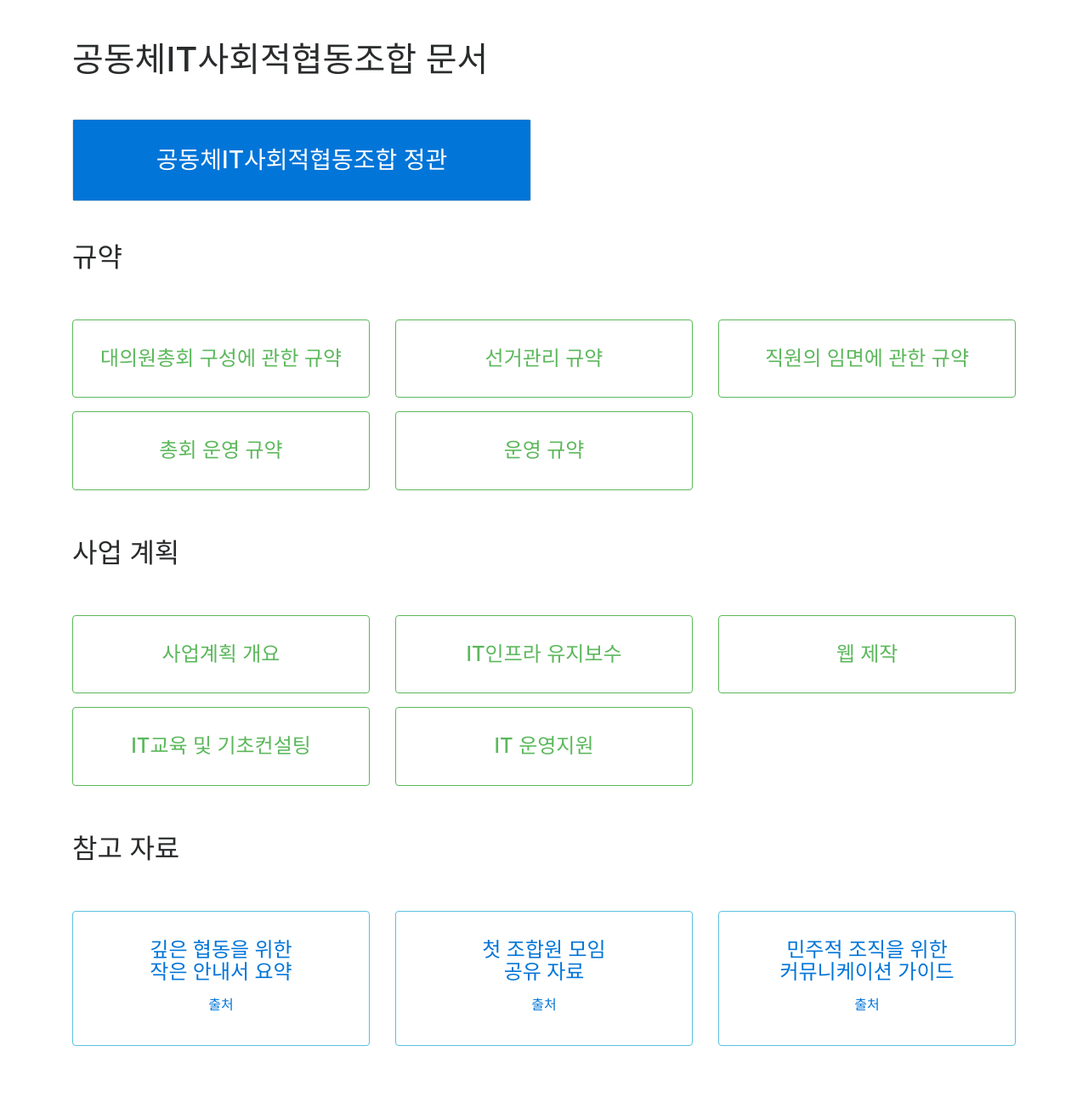
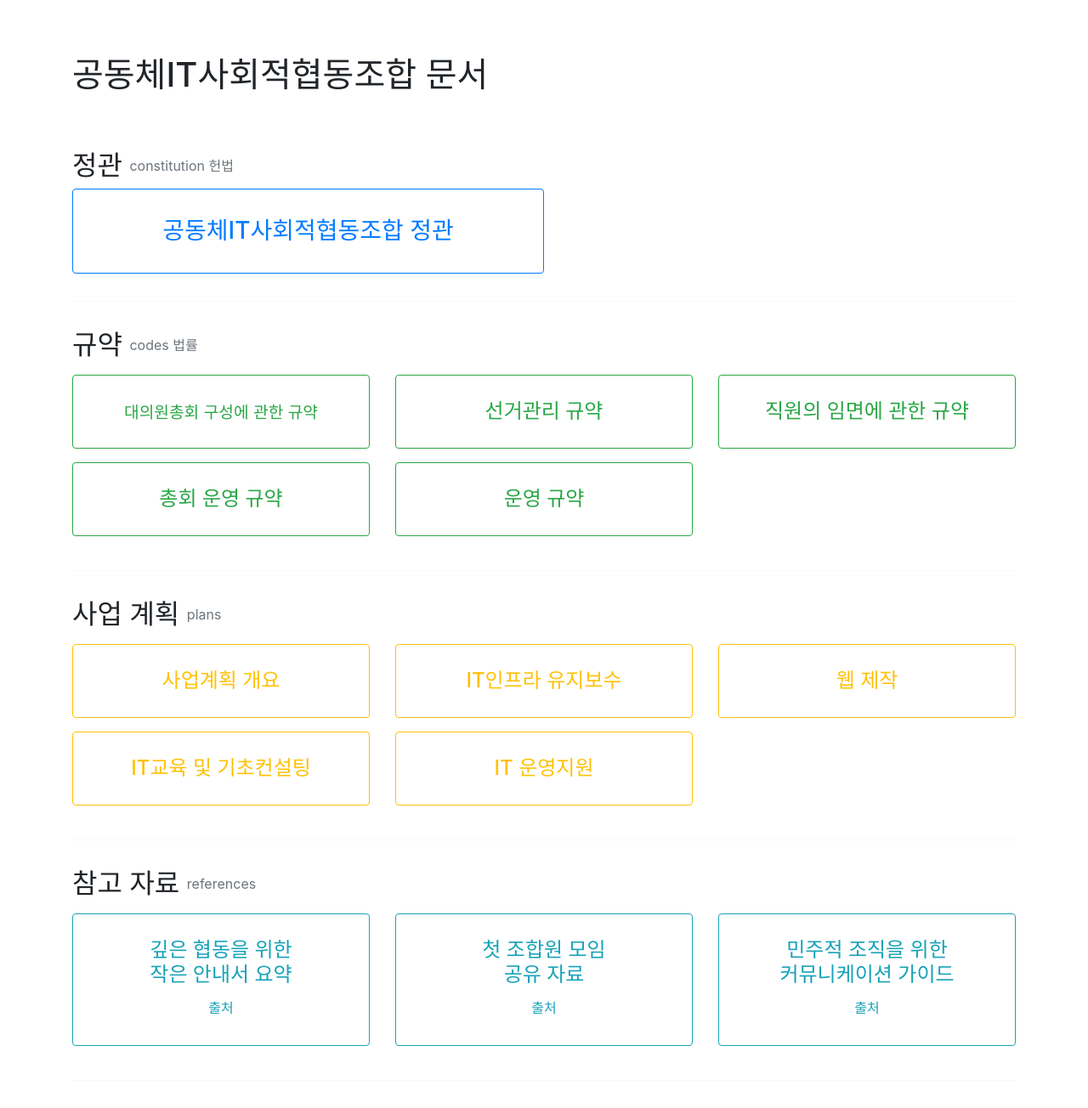
Before and after one commit to ictact-coop/docs, a Jekyll site: the page built from index.html, in a window 1280 px wide. Shown: the whole page at 85% size. Built offline with Jekyll 4.4.1, drawn with Linux system fonts in a browser that asks for light colours; nearby versions of some CDN libraries; before the commit the page ends 1239 px from its top, so only the background shows below that.

Commit message:
총회가 내일... bs4 가즈아~ 폰트 어쩜~

```diff
--- a/Gemfile
+++ b/Gemfile
@@ -1,2 +1,3 @@
 source 'https://rubygems.org'
+
 gem 'github-pages', group: :jekyll_plugins
--- a/_config.yml
+++ b/_config.yml
@@ -13,7 +13,6 @@ kramdown:
   hard_wrap: false
 
 sass:
-  sass_dir: _scss
   style: compressed
 
 collections:
--- /dev/null
+++ b/_includes/webfont.html
@@ -0,0 +1,21 @@
+<script>
+  WebFontConfig = {
+    custom: {
+      families: [
+        'Noto Sans KR:n1,n4,n7',
+        'Nanum Square:n4,n7',
+        'FontAwesome'
+      ],
+      urls: [
+        '//fonts.googleapis.com/earlyaccess/notosanskr.css',
+        '//cdn.jsdelivr.net/font-nanumsquare/1.0.0/nanumsquare.css',
+        '//maxcdn.bootstrapcdn.com/font-awesome/4.7.0/css/font-awesome.min.css'
+      ]
+    }
+  };
+  (function(d) {
+    var wf = d.createElement('script'), s = d.scripts[0];
+    wf.src = 'https://ajax.googleapis.com/ajax/libs/webfont/1.6.16/webfont.js';
+    s.parentNode.insertBefore(wf, s);
+  })(document);
+</script>
--- a/_layouts/default.html
+++ b/_layouts/default.html
@@ -24,8 +24,9 @@
   'https://www.googletagmanager.com/gtm.js?id='+i+dl;f.parentNode.insertBefore(j,f);
   })(window,document,'script','dataLayer','GTM-TD5PB8Q');</script>
   <!-- End Google Tag Manager -->
-  <link rel="stylesheet" href="//maxcdn.bootstrapcdn.com/bootstrap/4.0.0-alpha.6/css/bootstrap.min.css">
+  <link rel="stylesheet" href="//maxcdn.bootstrapcdn.com/bootstrap/4.0.0/css/bootstrap.min.css">
   <link rel="stylesheet" href="{{ "/css/github-markdown.css" | relative_url }}">
+  <link rel="stylesheet" href="{{ "/css/style.css" | relative_url }}">
 </head>
 <body data-spy="scroll" data-target="#markdown-toc">
   <!-- Google Tag Manager (noscript) -->
@@ -38,9 +39,10 @@
   <div class="container">
     {{ content }}
   </div>
-  <script src="//code.jquery.com/jquery-3.2.1.slim.min.js"></script>
-  <script src="//cdnjs.cloudflare.com/ajax/libs/tether/1.4.0/js/tether.min.js"></script>
-  <script src="//cdn.rawgit.com/twbs/bootstrap/v4-dev/dist/js/bootstrap.min.js" type="text/javascript"></script>
+  <script src="//code.jquery.com/jquery-3.2.1.slim.min.js" integrity="sha384-KJ3o2DKtIkvYIK3UENzmM7KCkRr/rE9/Qpg6aAZGJwFDMVNA/GpGFF93hXpG5KkN" crossorigin="anonymous"></script>
+  <script src="//cdnjs.cloudflare.com/ajax/libs/popper.js/1.12.9/umd/popper.min.js" integrity="sha384-ApNbgh9B+Y1QKtv3Rn7W3mgPxhU9K/ScQsAP7hUibX39j7fakFPskvXusvfa0b4Q" crossorigin="anonymous"></script>
+  <script src="//maxcdn.bootstrapcdn.com/bootstrap/4.0.0/js/bootstrap.min.js" integrity="sha384-JZR6Spejh4U02d8jOt6vLEHfe/JQGiRRSQQxSfFWpi1MquVdAyjUar5+76PVCmYl" crossorigin="anonymous"></script>
   {% if page.layout == 'scrollspy' %}{% include scrollspy-footer.html %}{% endif %}
+  {% include webfont.html %}
 </body>
 </html>
--- a/_layouts/scrollspy.html
+++ b/_layouts/scrollspy.html
@@ -3,11 +3,12 @@ layout: default
 ---
 
 <div class="row">
-  <div class="col-md-3 hidden-sm-down">
+  <div class="col-md-3 d-none d-md-block">
     <div id="toc"></div>
   </div>
   <div class="col-md-9">
     <article class="markdown-body">
+      <a href="/" class="text-muted">공동체IT사회적협동조합 문서</a>
       {{ content }}
     </article>
   </div>
--- /dev/null
+++ b/css/style.scss
@@ -0,0 +1,92 @@
+---
+---
+
+h1, h2, h3, h4, h5 {
+  font-family: "Noto Sans KR", -apple-system,BlinkMacSystemFont,"Segoe UI",Roboto,"Helvetica Neue",Arial,sans-serif,"Apple Color Emoji","Segoe UI Emoji","Segoe UI Symbol"
+}
+
+p, small, span, div, li {
+  font-family: "Noto Sans KR", -apple-system,BlinkMacSystemFont,"Segoe UI",Roboto,"Helvetica Neue",Arial,sans-serif,"Apple Color Emoji","Segoe UI Emoji","Segoe UI Symbol"
+}
+
+h1 {
+  margin-top: 4rem;
+  margin-bottom: 4rem;
+}
+
+section {
+  padding-bottom: 2rem;
+  margin-bottom: 2rem;
+  border-bottom: 1px solid #f8f9fa;
+  h2 {
+    small {
+      font-size: 50%;
+      margin-top: .6rem;
+      color: #6c757d;
+      display: inline-block;
+      vertical-align: top;
+    }
+  }
+
+  .card {
+    box-sizing: border-box;
+    transition: background-color .5s, border .5s, box-shadow .5s;
+  }
+
+  .card-title {
+    margin-top: .75rem;
+  }
+
+  .border-primary {
+    a {
+      color: #007bff;
+    }
+    &:hover {
+      background: #007bff;
+      border: 1px solid #0275d8;
+      box-shadow : 0 0 10px #888;
+      a {
+        color: #fff;
+      }
+    }
+  }
+  .border-success {
+    a {
+      color: #28a745;
+    }
+    &:hover {
+      background: #28a745;
+      border: 1px solid #28a745;
+      box-shadow : 0 0 10px #888;
+      a {
+        color: #fff;
+      }
+    }
+  }
+  .border-warning {
+    a {
+      color: #ffc107;
+    }
+    &:hover {
+      background: #ffc107;
+      border: 1px solid #ffc107;
+      box-shadow : 0 0 10px #888;
+      a {
+        color: #fff;
+      }
+    }
+  }
+  .border-info {
+    a {
+      color: #17a2b8;
+    }
+    &:hover {
+      background: #17a2b8;
+      border: 1px solid #17a2b8;
+      box-shadow : 0 0 10px #888;
+      a {
+        color: #fff;
+      }
+    }
+  }
+}
--- a/index.html
+++ b/index.html
@@ -3,55 +3,63 @@ title: 공동체IT사회적협동조합 정관
 layout: default
 ---
 
-{% assign constitution = site.docs | where:"category", "constitution" %}
-{% assign constitution = constitution[0] %}
+{% assign constitution = site.docs | where: "category", "constitution" %}
+{% assign constitution = constitution | first %}
 
-<h1 class="my-5">공동체IT사회적협동조합 문서</h1>
+<h1>공동체IT사회적협동조합 문서</h1>
 
-<div class="row">
-  <div class="col-sm-6">
-    <div class="card">
-      <div class="card-block card-inverse card-primary text-center">
-        <h3 class="card-title"><a href="{{ constitution.url | relative_url }}">{{ constitution.title }}</a></h3>
+<section id="constitution">
+  <h2>정관 <small>constitution 헌법</small></h2>
+  <div class="card border-primary col-sm-6">
+    <div class="card-body text-center">
+      <h3 class="card-title">
+        <a href="{{ constitution.url | relative_url }}">{{ constitution.title }}</a>
+      </h3>
     </div>
   </div>
-  </div>
-</div>
+</section>
 
-<h2 class="my-5">규약</h3>
+<section id="codes">
+  <h2>규약 <small>codes 법률</small></h2>
   <div class="row">
-  {% assign codes = site.docs | where:"category", "code" %}
+    {% assign codes = site.docs | where: "category", "code" %}
     {% for code in codes  %}
     <div class="col-sm-4">
-    <div class="card my-2 card-outline-success">
-      <div class="card-block text-center">
-        <h4 class="card-title"><a href="{{ code.url | relative_url }}">{{ code.title }}</a></h4>
+      <div class="card my-2 border-success">
+        <div class="card-body text-center py-3">
+          <h4 class="card-title">
+            <a{% if forloop.first %} class="small"{% endif %} href="{{ code.url | relative_url }}">{{ code.title }}</a>
+          </h4>
         </div>
       </div>
     </div>
     {% endfor %}
   </div>
+</section>
 
-<h2 class="my-5">사업 계획</h3>
+<section id="plans">
+  <h2>사업 계획 <small>plans</small></h2>
   <div class="row">
-  {% assign plans = site.docs | where:"category", "plan" %}
+    {% assign plans = site.docs | where: "category", "plan" %}
     {% for plan in plans  %}
     <div class="col-sm-4">
-    <div class="card my-2 card-outline-success">
-      <div class="card-block text-center">
+      <div class="card my-2 border-warning">
+        <div class="card-body text-center py-3">
           <h4 class="card-title"><a href="{{ plan.url | relative_url }}">{{ plan.title }}</a></h4>
         </div>
       </div>
     </div>
     {% endfor %}
   </div>
+</section>
 
-<h2 class="my-5" id="references">참고 자료</h3>
+<section id="references">
+  <h2>참고 자료 <small>references</small></h2>
   <div class="row">
     {% for reference in site.data.references %}
     <div class="col-sm-4">
-    <div class="card my-2 card-outline-info">
-      <div class="card-block text-center">
+      <div class="card my-2 border-info">
+        <div class="card-body text-center py-3">
           <h4 class="card-title"><a href="{{ reference.url }}" target="_blank">{{ reference.title | newline_to_br }}</a></h4>
           {% if reference.source %}<p class="text-muted"><a href="{{ reference.source }}" target="_blank">출처</a></p>{% endif %}
         </div>
@@ -59,33 +67,4 @@ layout: default
     </div>
     {% endfor %}
   </div>
-
-<style>
-  .card, .card-block {
-    box-sizing: border-box;
-    transition: background-color .5s, border .5s, box-shadow .5s;
-  }
-  .card-title {
-    margin-top: .75rem;
-  }
-  .card-inverse a {
-    color: #fff;
-  }
-  .card-primary:hover {
-    background: transparent;
-    border: 1px solid #0275d8;
-    box-shadow : 0 0 10px #888;
-  }
-  .card-primary:hover a {
-    color: #0275d8;
-  }
-  .card-outline-success a {
-    color: #5cb85c;
-  }
-  .card-outline-success:hover {
-    background: #5cb85c;
-  }
-  .card-outline-success:hover a {
-    color: #fff;
-  }
-</style>
+</section>
```
Also changed, not shown: _includes/scrollspy-footer.html (+2 -5 lines), Gemfile.lock. Lines whose indentation alone changed are shown as unchanged.
